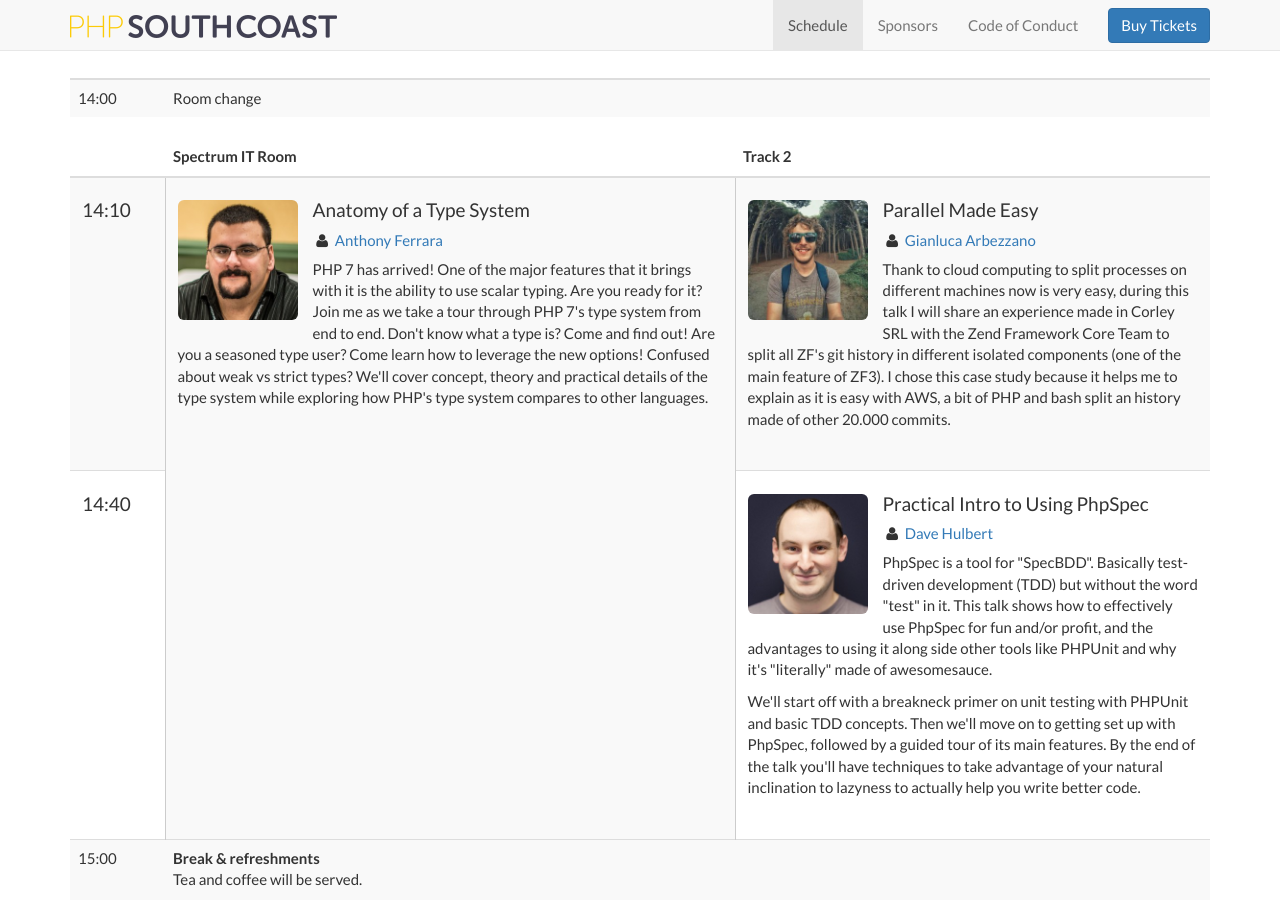
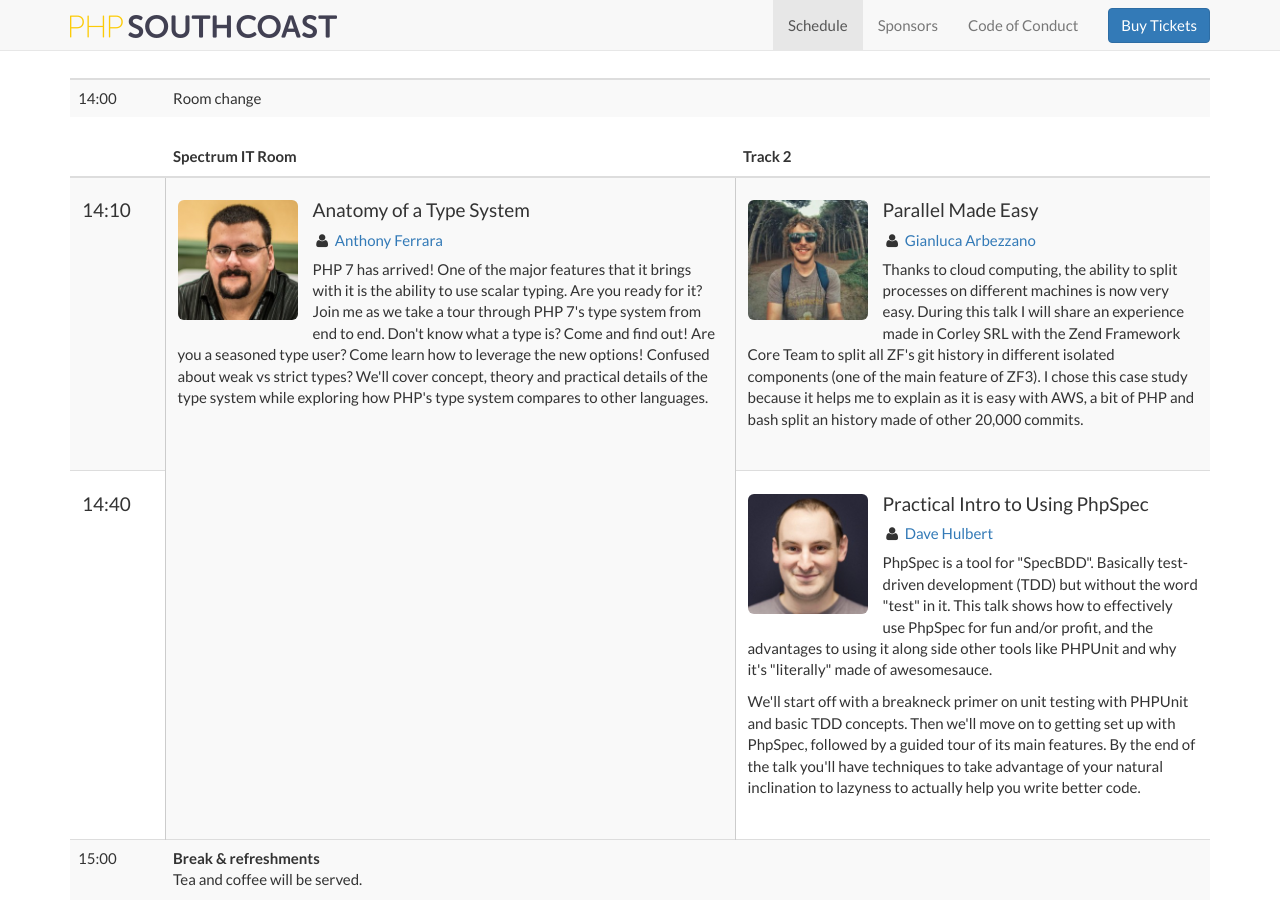
Before and after one commit to phphants/php-south-coast-2016, a Jekyll site: the page built from schedule.html, in a window 1280 px wide and 900 px high, scrolled down 2530 px. Built offline with Jekyll 4.4.1, drawn with Linux system fonts in a browser that asks for light colours; some of the changed lines change nothing that is shown.

Commit message:
Use Gianluca's abstract in speakers.yml

```diff
--- a/schedule.html
+++ b/schedule.html
@@ -354,11 +354,7 @@
                         <a href="/speakers/gianluca-arbezzano/">Gianluca Arbezzano</a>
                     </h5>
                     <p>
-                        Thank to cloud computing to split processes on different machines now is very easy, during this
-                        talk I will share an experience made in Corley SRL with the Zend Framework Core Team to split
-                        all ZF's git history in different isolated components (one of the main feature of ZF3). I chose
-                        this case study because it helps me to explain as it is easy with AWS, a bit of PHP and bash
-                        split an history made of other 20.000 commits.
+                        {{ site.data.speakers.arbezzano.talks[0].abstract }}
                     </p>
                 </td>
             </tr>
```
